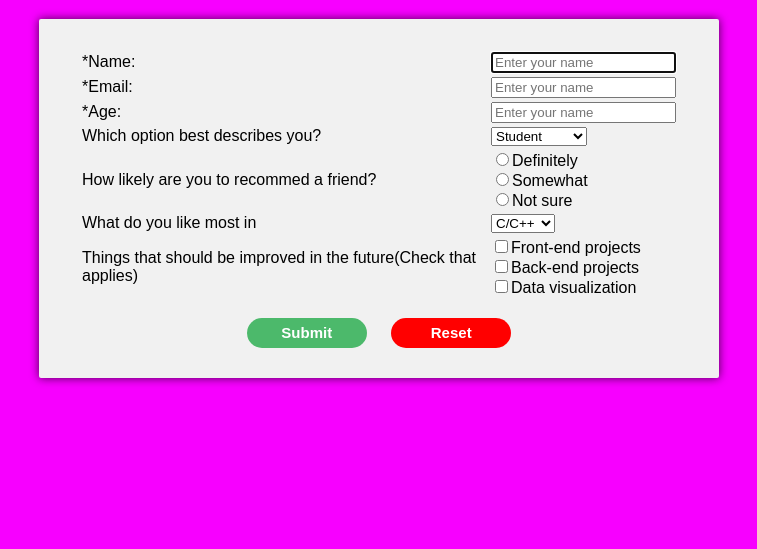
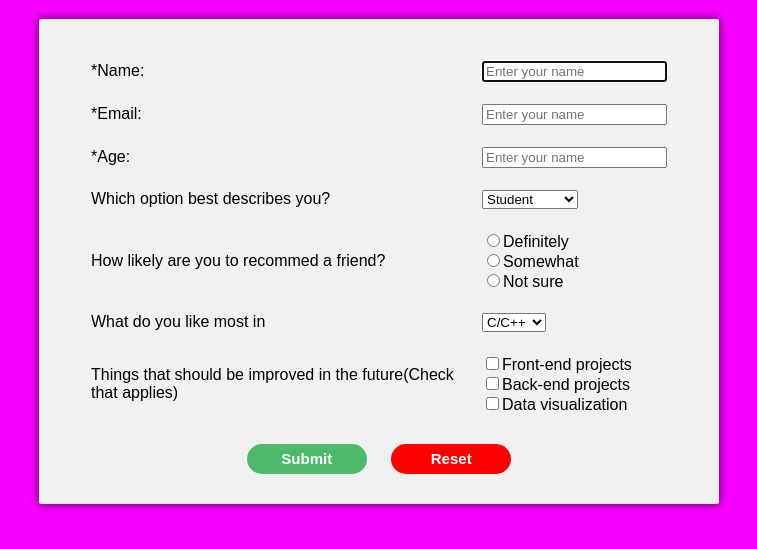
Before and after one commit to cs5dagger/miniProjectForm, a plain HTML site: page index.htm in a window 1280 px wide. Shown: the part 61-610 px from the top of the page, without its empty margins (261-1018 px from the left). Drawn offline with Linux system fonts and the light colour scheme.

Commit message:
final commit

```diff
--- a/style.css
+++ b/style.css
@@ -42,3 +42,7 @@ body{
 #label{
 	text-align: right;
 }
+
+td{
+	padding: 10px;
+}
```
